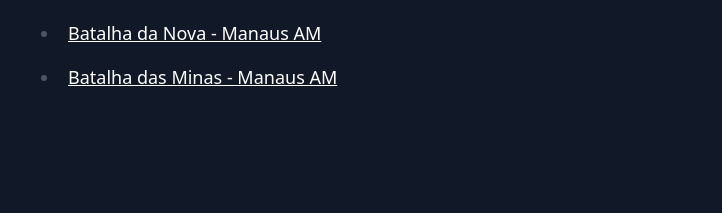
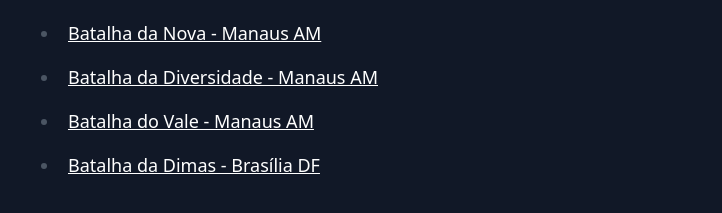
Before and after one commit to wdsrocha/miniatura-batalhas-de-rima, a Next.js app: page /sobre in a window 1280 px wide. Shown: the part 2019-2232 px from the top of the page, without its empty margins (256-978 px from the left). Before the commit the page ends 2172 px from the top, so only its background shows below. Built offline with nearby package versions, Linux system fonts and the light colour scheme.

Commit message:
Add new partners

```diff
--- a/src/app/sobre/page.tsx
+++ b/src/app/sobre/page.tsx
@@ -90,8 +90,18 @@ export default function AboutPage() {
               </a>
             </li>
             <li>
-              <a href="https://www.youtube.com/@batalhadasmina_am">
-                Batalha das Minas - Manaus AM
+              <a href="https://www.youtube.com/@batalhadadiversidade_am">
+                Batalha da Diversidade - Manaus AM
+              </a>
+            </li>
+            <li>
+              <a href="https://www.youtube.com/@batalhadovale2023">
+                Batalha do Vale - Manaus AM
+              </a>
+            </li>
+            <li>
+              <a href="https://www.youtube.com/@BatalhadaDimas-oy7pr">
+                Batalha da Dimas - Brasília DF
               </a>
             </li>
           </ul>
```
